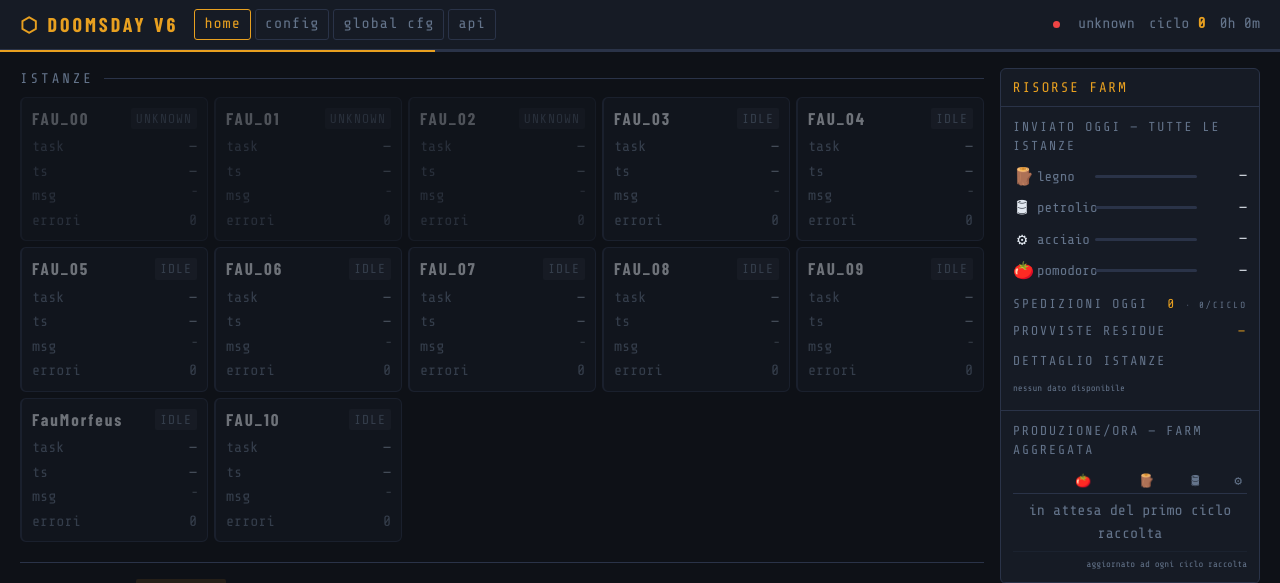
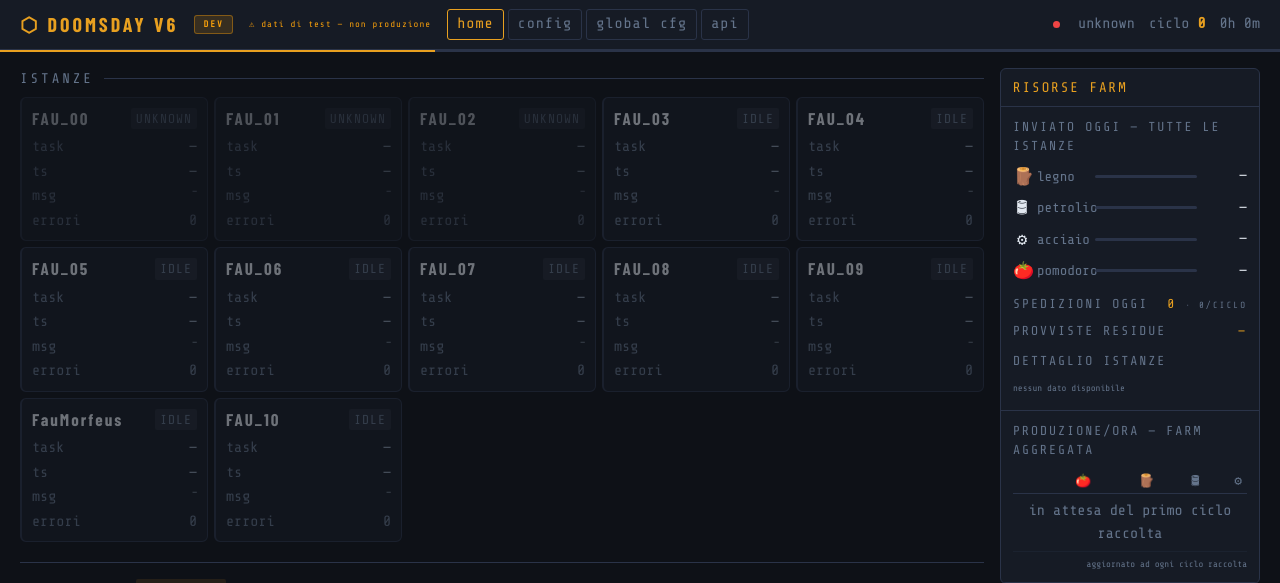
Before and after one commit to faustodba/doomsday-engine, a FastAPI app: page /ui in a window 1280 px wide. Shown: the top 583 px of the page. Run offline with FastAPI, Linux system fonts and the light colour scheme; some libraries are stand-ins or nearby versions; some web fonts are replaced.

Commit message:
feat: env badge PROD/DEV in dashboard, bat separati dev/prod
- dashboard: label PROD/DEV derivata da DOOMSDAY_ROOT in topbar
- warning visivo se ambiente dev/test
- run_dashboard_prod.bat: porta 8765, DOOMSDAY_ROOT=prod
- run_dashboard_dev.bat: porta 8766, --reload, no DOOMSDAY_ROOT
- run_dev.bat: bot dev dry-run su porta dev

Co-Authored-By: Claude Opus 4.7 (1M context) <noreply@anthropic.com>

```diff
--- a/dashboard/app.py
+++ b/dashboard/app.py
@@ -9,6 +9,7 @@
 
 from __future__ import annotations
 
+import os
 import sys
 from pathlib import Path
 
@@ -44,6 +45,20 @@ def _fmt_m(v: int | float) -> str:
     if v >= 1_000:
         return f"{v / 1_000:.0f}K"
     return str(int(v))
+
+
+def _env_label() -> dict:
+    """
+    Deriva ambiente (PROD/DEV) da DOOMSDAY_ROOT.
+    Restituisce dict con label, css_class e is_prod per i template.
+    """
+    root = os.environ.get("DOOMSDAY_ROOT", "")
+    is_prod = "prod" in root.lower()
+    return {
+        "env_label":   "PROD" if is_prod else "DEV",
+        "env_css":     "env-prod" if is_prod else "env-dev",
+        "env_is_prod": is_prod,
+    }
 
 
 # ==============================================================================
@@ -123,6 +138,7 @@ def ui_index(request: Request):
         "active":  "home",
         "cfg":     get_merged_config(),
         "istanze": get_instances(),
+        **_env_label(),
     })
 
 
@@ -137,6 +153,7 @@ def ui_instance(request: Request, nome: str):
         "log":       get_instance_log(nome, 100),
         "instance":  get_instance(nome),
         "overrides": get_overrides(),
+        **_env_label(),
     })
 
 
@@ -150,6 +167,7 @@ def ui_config(request: Request):
         "overrides": get_overrides(),
         "instances": get_instances(),
         "gcfg":      get_global_config(),
+        **_env_label(),
     })
 
 
@@ -159,6 +177,7 @@ def ui_config_global(request: Request):
     return templates.TemplateResponse(request, "config_global.html", {
         "active": "global",
         "cfg":    get_global_config(),
+        **_env_label(),
     })
 
 
--- a/dashboard/static/style.css
+++ b/dashboard/static/style.css
@@ -431,3 +431,20 @@ html, body {
   border-radius: var(--r); padding: 8px 12px; font-size: 16px;
   color: var(--yellow); margin-bottom: 12px;
 }
+
+/* ── Env badge ───────────────────────────────────────────── */
+.env-badge {
+  font-size: 9px; font-weight: 700; letter-spacing: 2px;
+  padding: 2px 8px; border-radius: 3px; text-transform: uppercase;
+}
+.env-prod {
+  background: rgba(34,197,94,.15); color: var(--green);
+  border: 0.5px solid rgba(34,197,94,.4);
+}
+.env-dev {
+  background: rgba(245,158,11,.15); color: var(--yellow);
+  border: 0.5px solid rgba(245,158,11,.4);
+}
+.env-warn {
+  font-size: 9px; color: var(--yellow); letter-spacing: 1px;
+}
--- a/dashboard/templates/base.html
+++ b/dashboard/templates/base.html
@@ -13,6 +13,10 @@
   <!-- TOPBAR -->
   <header class="topbar">
     <span class="topbar-logo">⬡ DOOMSDAY V6</span>
+    <span class="env-badge {{ env_css }}">{{ env_label }}</span>
+    {% if not env_is_prod %}
+    <span class="env-warn">⚠ dati di test — non produzione</span>
+    {% endif %}
     <nav class="topbar-nav">
       <a href="/ui" class="{% if active=='home' %}active{% endif %}">home</a>
       <a href="/ui/config" class="{% if active=='config' %}active{% endif %}">config</a>
```
Also changed, not shown: 3 other files.
